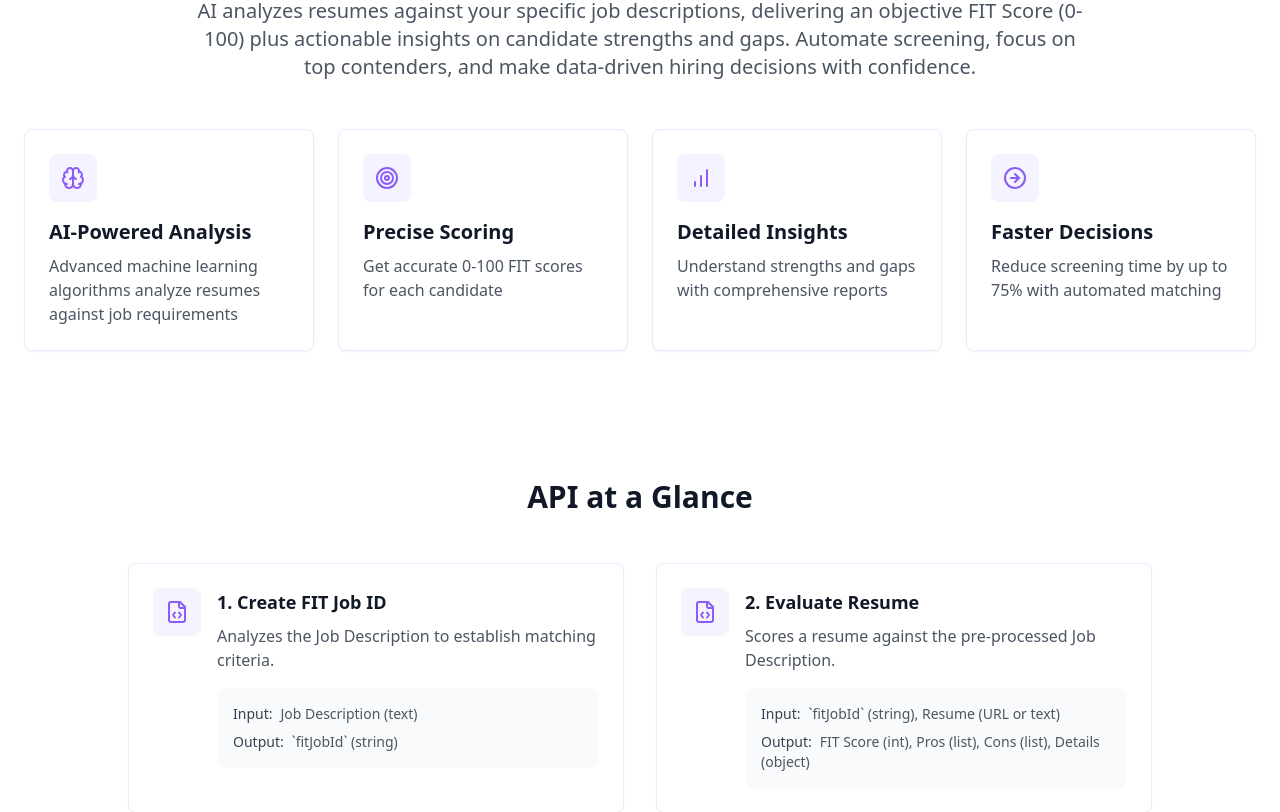
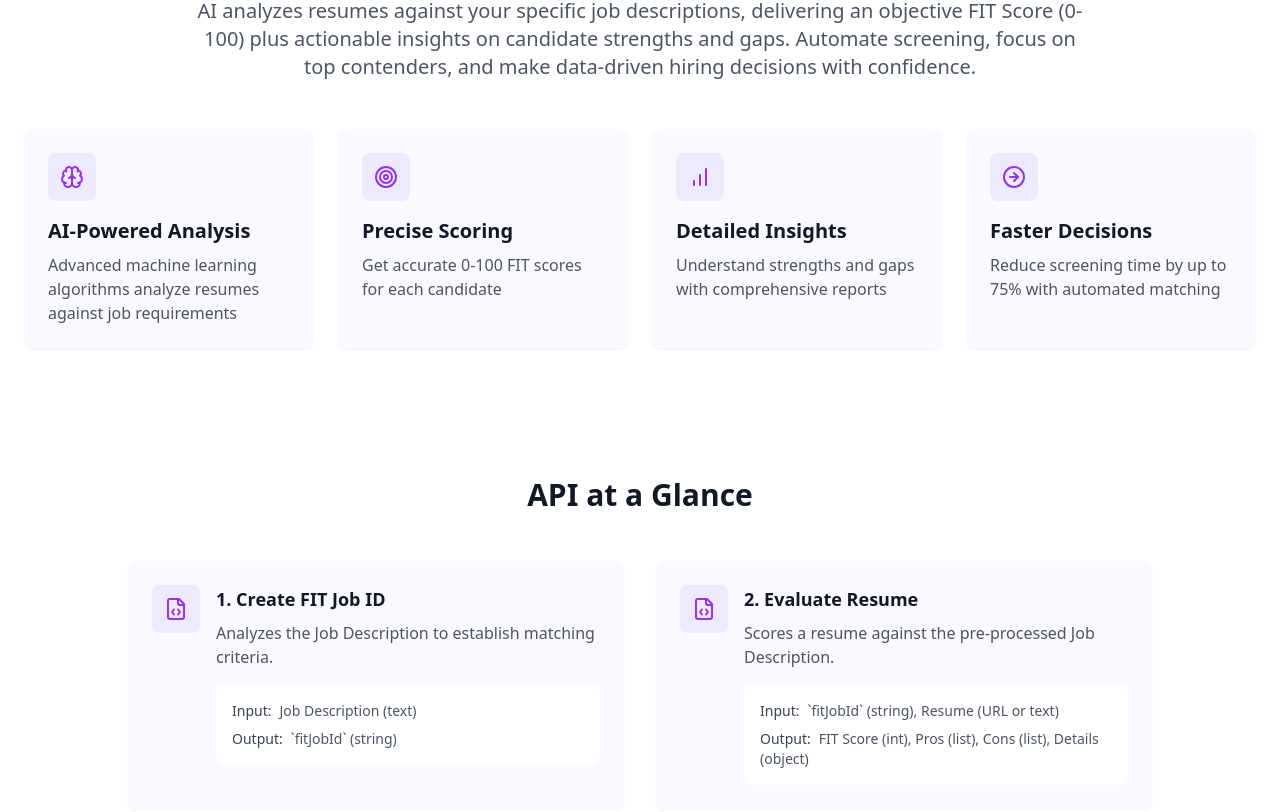
Before and after one commit to kamalkantgupta/temp, a React (Vite) app: page /fit-score-agent in a window 1280 px wide. Shown: the part 960-1772 px from the top of the page. Built offline with nearby package versions, Linux system fonts and the light colour scheme.

Commit message:
feat: Implement theme-based styling
Apply theme-based styling to various pages and components, including the FIT Score Agent, Resume Parser Agent, Question API, and WT-sheets, with corresponding color schemes and icon styles.

```diff
--- a/src/components/sections/ApiRequestsOverview.tsx
+++ b/src/components/sections/ApiRequestsOverview.tsx
@@ -33,16 +33,16 @@ const ApiRequestsOverview = ({
 
         <div className="grid grid-cols-1 md:grid-cols-2 gap-8 max-w-5xl mx-auto">
           {apis.map((api, index) => (
-            <Card key={index} className="overflow-hidden border-purple-100 dark:border-purple-900/50 hover:shadow-lg transition-shadow duration-300">
+            <Card key={index} className="overflow-hidden border-none bg-purple-50/50 dark:bg-purple-900/5 hover:shadow-lg transition-shadow duration-300">
               <CardContent className="p-6">
                 <div className="flex items-start gap-4">
-                  <div className="p-3 rounded-lg bg-purple-50 dark:bg-purple-900/30">
-                    <FileCode className="h-6 w-6 text-purple-500" />
+                  <div className="p-3 rounded-lg bg-purple-100 dark:bg-purple-900/30">
+                    <FileCode className="h-6 w-6 text-purple-600" />
                   </div>
                   <div className="flex-1">
                     <h3 className="text-lg font-semibold mb-2 text-gray-900 dark:text-white">{api.name}</h3>
                     <p className="text-gray-600 dark:text-gray-300 mb-4">{api.description}</p>
-                    <div className="space-y-2 bg-gray-50 dark:bg-gray-900/50 p-4 rounded-lg text-sm">
+                    <div className="space-y-2 bg-white dark:bg-gray-900/50 p-4 rounded-lg text-sm">
                       <div>
                         <span className="font-medium text-gray-700 dark:text-gray-300">Input:</span>
                         <span className="ml-2 text-gray-600 dark:text-gray-400">{api.input}</span>
--- a/src/components/sections/OverviewSection.tsx
+++ b/src/components/sections/OverviewSection.tsx
@@ -48,10 +48,10 @@ const OverviewSection = ({
 
         <div className="grid grid-cols-1 md:grid-cols-2 lg:grid-cols-4 gap-6 mt-12">
           {features.map((feature, index) => (
-            <Card key={index} className="border border-purple-100 dark:border-purple-900/50 hover:shadow-lg transition-shadow duration-300">
+            <Card key={index} className="border-none bg-purple-50/50 dark:bg-purple-900/5 hover:shadow-lg transition-shadow duration-300">
               <CardContent className="p-6">
-                <div className="mb-4 bg-purple-50 dark:bg-purple-900/30 p-3 rounded-lg w-12 h-12 flex items-center justify-center">
-                  <feature.icon className="h-6 w-6 text-purple-500" />
+                <div className="mb-4 bg-purple-100 dark:bg-purple-900/30 p-3 rounded-lg w-12 h-12 flex items-center justify-center">
+                  <feature.icon className="h-6 w-6 text-purple-600" />
                 </div>
                 <h3 className="text-xl font-semibold mb-2 text-gray-900 dark:text-white">
                   {feature.title}
```
